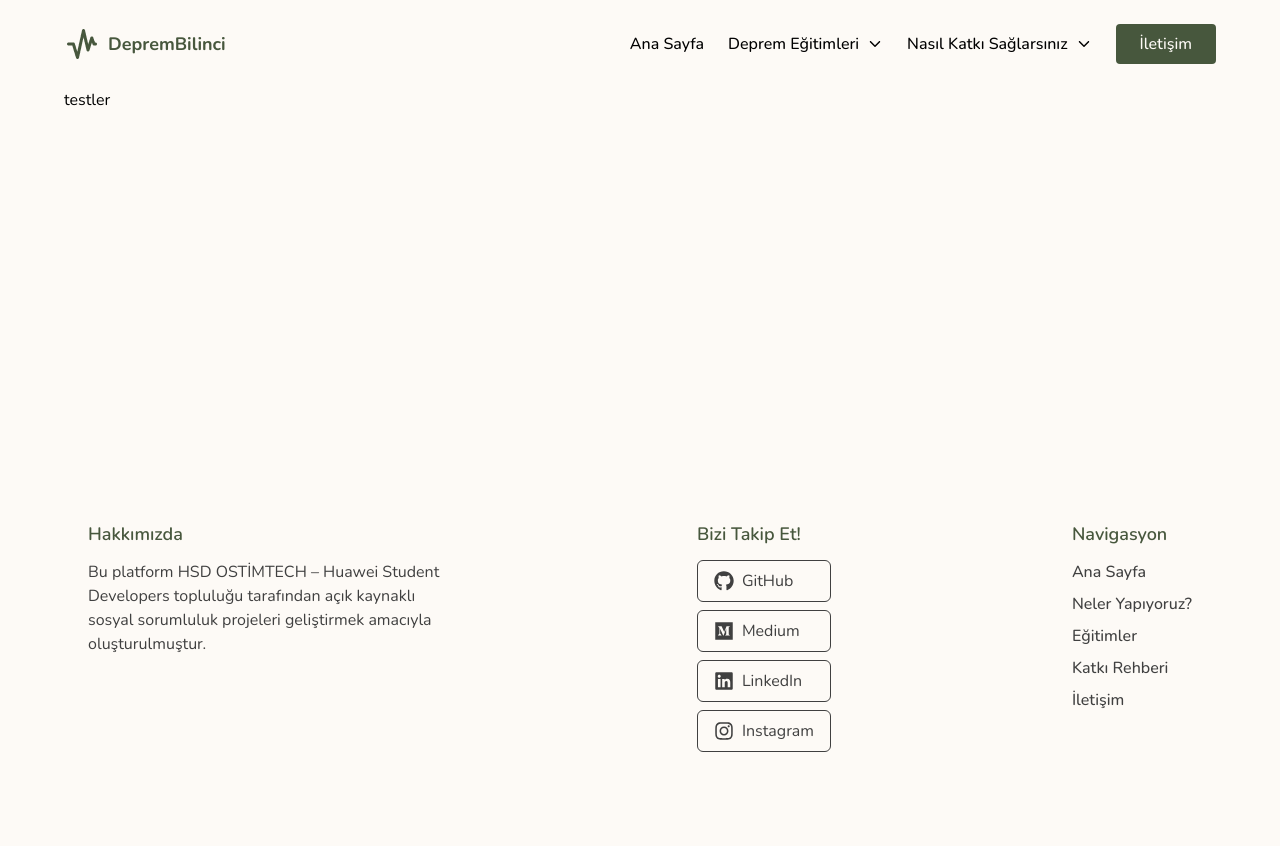
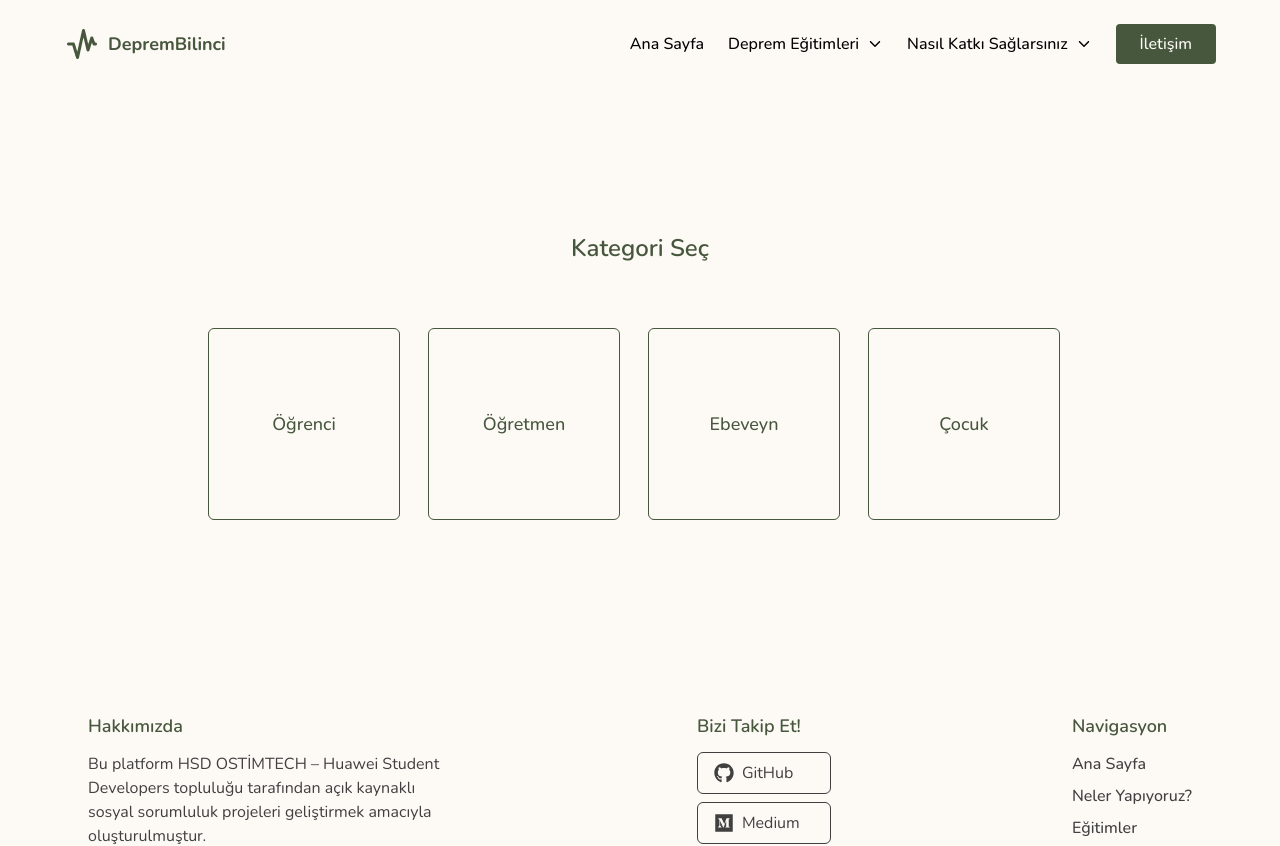
Before and after one commit to HSD-OSTIMTECH/DepremBilinci, a Next.js app: page /egitim/testler in a window 1280 px wide. Shown: the top 846 px of the page. Before the commit the page ends 800 px from the top, so only its background shows below. Built offline with nearby package versions, Linux system fonts and the light colour scheme.

Commit message:
feat: created test modal

```diff
--- a/pages/egitim/testler.tsx
+++ b/pages/egitim/testler.tsx
@@ -1,9 +1,102 @@
-import React from 'react'
+import React, { useState } from "react";
+import sorularData from "../../sorular.json"; // yolu senin yapına göre düzenle
 
-const testler = () => {
+// Kategori tipleri
+type Kategori = "ogrenci" | "ogretmen" | "ebeveyn" | "cocuk";
+
+type Soru = {
+  soru: string;
+  secenekler: string[];
+  dogru: string;
+};
+
+const kategoriler: { id: Kategori; label: string }[] = [
+  { id: "ogrenci", label: "Öğrenci" },
+  { id: "ogretmen", label: "Öğretmen" },
+  { id: "ebeveyn", label: "Ebeveyn" },
+  { id: "cocuk", label: "Çocuk" }
+];
+
+// Diziyi karıştıran yardımcı fonksiyon
+const shuffleArray = <T,>(array: T[]): T[] => {
+  return [...array].sort(() => Math.random() - 0.5);
+};
+
+const Testler: React.FC = () => {
+  const [aktifKategori, setAktifKategori] = useState<Kategori | null>(null);
+  const [modalAcik, setModalAcik] = useState(false);
+  const [sorular, setSorular] = useState<Soru[]>([]);
+
+  const modalKapat = () => {
+    setModalAcik(false);
+    setAktifKategori(null);
+    setSorular([]);
+  };
+
+  const kategoriSecildi = (kat: Kategori) => {
+    const filtrelenmis = sorularData.filter(test => test.kategori === kat);
+    if (filtrelenmis.length === 0) return;
+
+    const rastgeleTest = filtrelenmis[Math.floor(Math.random() * filtrelenmis.length)];
+
+    const karisikSorular: Soru[] = shuffleArray(rastgeleTest.sorular).map((soru) => ({
+      ...soru,
+      secenekler: shuffleArray(soru.secenekler),
+    }));
+
+    setSorular(karisikSorular);
+    setAktifKategori(kat);
+    setModalAcik(true);
+  };
+
   return (
-    <div>testler</div>
-  )
-}
+    <div className="px-4 py-36 max-w-4xl mx-auto text-center">
+      <h2 className="text-2xl font-semibold text-primary mb-6">Kategori Seç</h2>
 
-export default testler
+      <div className="grid grid-cols-2 sm:grid-cols-4 gap-4 mt-16">
+        {kategoriler.map((kat) => (
+          <button
+            key={kat.id}
+            onClick={() => kategoriSecildi(kat.id)}
+            className="w-48 h-48 px-4 py-4 border cursor-pointer border-primary text-primary rounded-md hover:bg-primary hover:text-white transition text-lg font-medium"
+          >
+            {kat.label}
+          </button>
+        ))}
+      </div>
+
+      {/* Modal */}
+      {modalAcik && (
+        <div className="fixed inset-0 bg-black/40 flex items-center justify-center z-50">
+          <div className="bg-white rounded-lg p-6 w-full max-w-lg shadow-lg relative max-h-[90vh] overflow-y-auto">
+            <button
+              onClick={modalKapat}
+              className="absolute top-2 right-3 text-gray-500 hover:text-red-500 text-xl"
+            >
+              &times;
+            </button>
+
+            <h3 className="text-xl font-bold text-primary mb-4">
+              {aktifKategori && kategoriler.find((k) => k.id === aktifKategori)?.label} Testi
+            </h3>
+
+            <div className="space-y-6">
+              {sorular.map((soru, i) => (
+                <div key={i} className="text-left">
+                  <p className="font-semibold mb-2">{i + 1}. {soru.soru}</p>
+                  <ul className="space-y-2">
+                    {soru.secenekler.map((secenek, j) => (
+                      <li key={j} className="pl-4">– {secenek}</li>
+                    ))}
+                  </ul>
+                </div>
+              ))}
+            </div>
+          </div>
+        </div>
+      )}
+    </div>
+  );
+};
+
+export default Testler;
```
